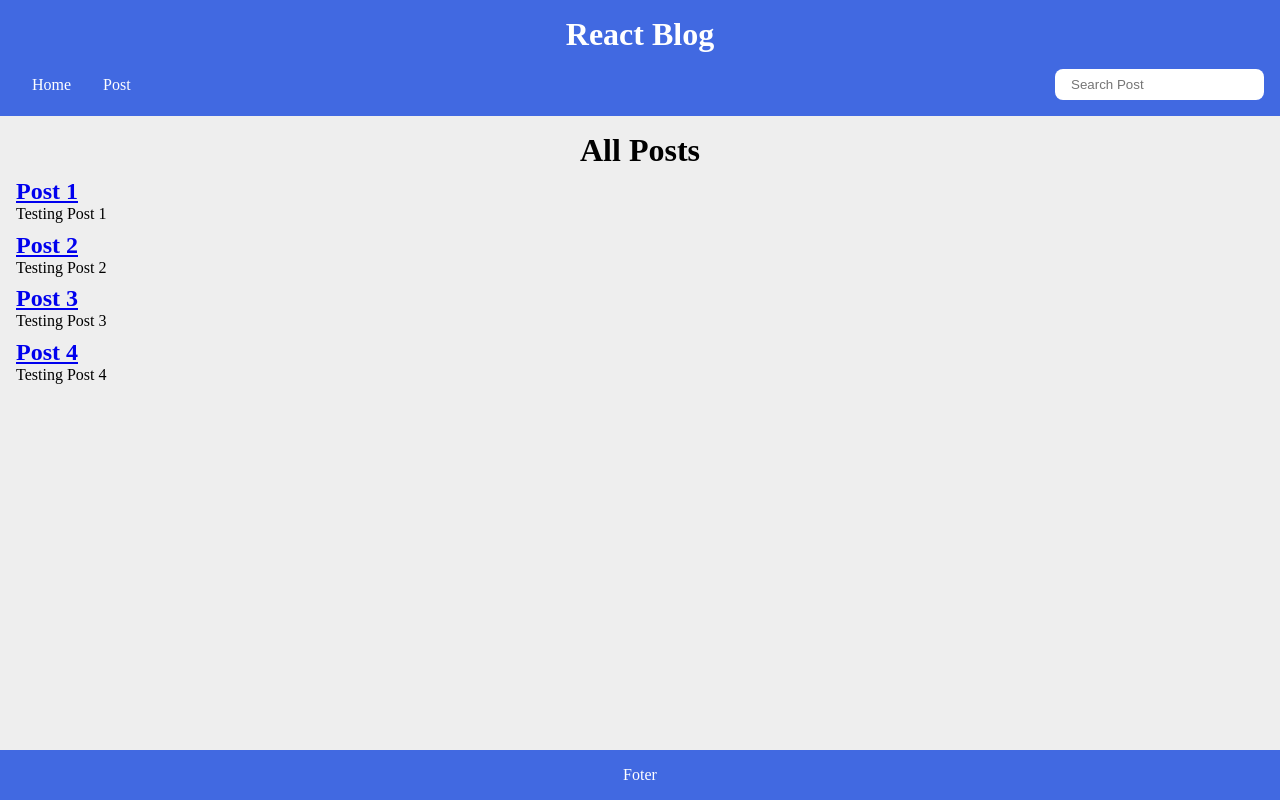
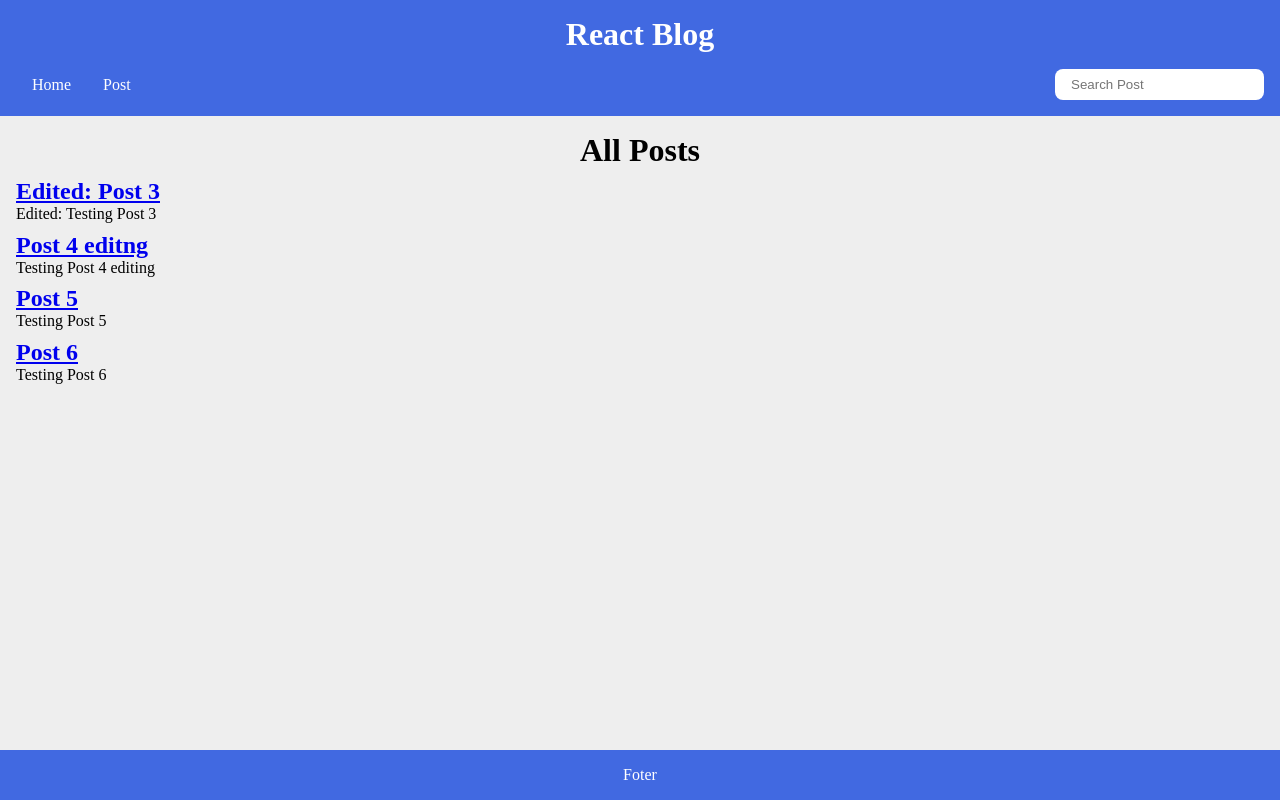
Before and after one commit to AmoroBG/react-blog, a React (Vite) app: page / in a window 1280 px wide. Built offline with nearby package versions, Linux system fonts and the light colour scheme; data requests are answered from the project's data file.

Commit message:
Implement edit post functionality

```diff
--- a/data/db.json
+++ b/data/db.json
@@ -1,24 +1,24 @@
 {
   "posts": [
     {
-      "id": 1,
-      "title": "Post 1",
-      "body": "Testing Post 1"
+      "id": "3",
+      "title": "Edited: Post 3",
+      "body": "Edited: Testing Post 3"
     },
     {
-      "id": 2,
-      "title": "Post 2",
-      "body": "Testing Post 2"
+      "id": "4",
+      "title": "Post 4 editng",
+      "body": "Testing Post 4 editing"
     },
     {
-      "id": 3,
-      "title": "Post 3",
-      "body": "Testing Post 3"
+      "id": "5",
+      "title": "Post 5",
+      "body": "Testing Post 5"
     },
     {
-      "id": 4,
-      "title": "Post 4",
-      "body": "Testing Post 4"
+      "id": "6",
+      "title": "Post 6",
+      "body": "Testing Post 6"
     }
   ]
 }
--- a/src/App.jsx
+++ b/src/App.jsx
@@ -53,54 +53,44 @@ function App() {
     e.preventDefault();
     const id = posts.length ? Number(posts[posts.length - 1].id) + 1 : 1;
     const newPost = { id, title: postTitle, body: postBody };
-    const allPosts = [...posts, newPost];
+    try {
+      const response = await api.post("/posts", newPost);
+      const allPosts = [...posts, response.data];
       setPosts(allPosts);
       setPostTitle("");
       setPostBody("");
       Navigate("/");
-
-    const postOptions = {
-      method: "POST",
-      headers: {
-        "Content-Type": "application/json",
-      },
-      body: JSON.stringify(newPost),
-    };
-
-    const results = await apiRequest(API_URL, postOptions);
-    if (results) setFetchError(results);
+    } catch (err) {
+      setFetchError(err.message);
+    }
   };
 
   const handleDelete = async (id) => {
+    try {
+      await api.delete(`/posts/${id}`);
       const allPosts = posts.filter((post) => post.id !== id);
       setPosts(allPosts);
       Navigate("/");
-
-    const deleteOptions = { method: "DELETE" };
-    const reqURL = `${API_URL}/${id}`;
-    const results = await apiRequest(reqURL, deleteOptions);
-    if (results) setFetchError(results);
+    } catch (err) {
+      setFetchError(err.message);
+    }
   };
 
   const handleEdit = async (id) => {
+    const updatedPost = { id: id, title: editTitle, body: editBody };
+
+    try {
+      const response = await api.put(`/posts/${id}`, updatedPost);
       const allPosts = posts.map((post) =>
-      post.id === id ? { ...post, title: editTitle, body: editBody } : post
+        post.id === id ? response.data : post
       );
       setPosts(allPosts);
-    setEditTitle("/");
-    setEditBody("/");
+      setEditTitle("");
+      setEditBody("");
       Navigate("/");
-
-    const updateOptions = {
-      method: "PUT",
-      headers: {
-        "Content-Type": "application/json",
-      },
-      body: JSON.stringify(allPosts),
-    };
-    // const reqURL = `${API_URL}/${id}`;
-    const results = await apiRequest(API_URL, updateOptions);
-    if (results) console.log(results);
+    } catch (err) {
+      setFetchError(err.message);
+    }
   };
 
   return (
```
Lines whose indentation alone changed are shown as unchanged.
